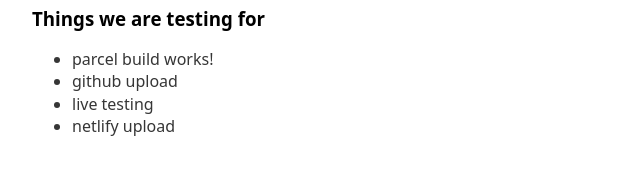
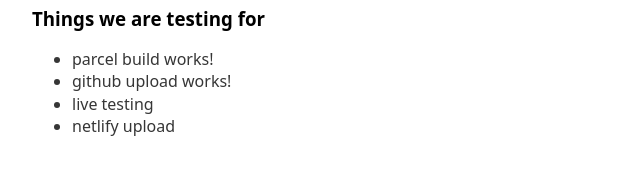
Before and after one commit to johnnymcgcodes/parceltest, a website: page index.html in a window 1280 px wide. Shown: the part 149-324 px from the top of the page, 208-848 px from the left. Drawn offline with nearby package versions, Linux system fonts and the light colour scheme.

Commit message:
updated completed list

```diff
--- a/index.html
+++ b/index.html
@@ -19,7 +19,7 @@
       <h3>Things we are testing for</h3>
       <ul>
         <li>parcel build works!</li>
-        <li>github upload</li>
+        <li>github upload works!</li>
         <li>live testing</li>
         <li>netlify upload</li>
       </ul>
```
